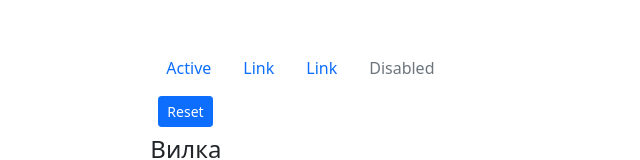
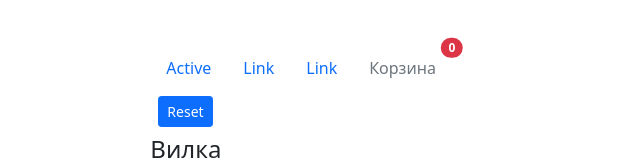
Before and after one commit to NikePro777/counter, a React (Create React App) app: page / in a window 1280 px wide. Shown: the top 160 px of the page, without its empty margins (79-719 px from the left). Built offline with nearby package versions, Linux system fonts and the light colour scheme.

Commit message:
add up status

```diff
--- a/src/app.jsx
+++ b/src/app.jsx
@@ -1,11 +1,51 @@
+import React, { useState } from "react";
 import Counters from "./components/counters";
 import NavBar from "./components/navBar";
 function App() {
+  const initialState = [
+    { value: 0, id: 1, name: "Вилка" },
+    { value: 0, id: 2, name: "Ложка" },
+    { value: 0, id: 3, name: "Тарелка" },
+  ];
+
+  const [counters, setCounters] = useState(initialState);
+
+  const handleDelete = (counterID) => {
+    const newCounters = counters.filter((c) => c.id !== counterID);
+    setCounters(newCounters);
+  };
+
+  const handleDecrement = (counterId) => {
+    const newCounters = [...counters];
+    const index = newCounters.findIndex((c) => c.id === counterId);
+    if (newCounters[index].value !== 0) {
+      newCounters[index].value--;
+      setCounters(newCounters); // Мой код
+    }
+  };
+
+  const handleIncrement = (counterId) => {
+    const newCounters = [...counters];
+    const index = newCounters.findIndex((c) => c.id === counterId);
+    newCounters[index].value++;
+    setCounters(newCounters);
+  };
+
+  const handleReset = () => {
+    console.log("yes");
+    setCounters(initialState);
+  };
   return (
     <div className="col-lg-8 mx-auto p-3 py-md-5">
       <main>
-        <NavBar />
-        <Counters />
+        <NavBar totalItems={counters.reduce((a, c) => a + c.value, 0)} />
+        <Counters
+          onIncrement={handleIncrement}
+          onDecrement={handleDecrement}
+          onReset={handleReset}
+          onDelete={handleDelete}
+          counters={counters}
+        />
       </main>
     </div>
   );
--- a/src/components/counters.jsx
+++ b/src/components/counters.jsx
@@ -1,51 +1,18 @@
-import React, { useState } from "react";
+import React from "react";
 import Counter from "./counter";
 
-const Counters = () => {
-  const initialState = [
-    { value: 0, id: 1, name: "Вилка" },
-    { value: 0, id: 2, name: "Ложка" },
-    { value: 0, id: 3, name: "Тарелка" },
-  ];
-
-  const [counters, setCounters] = useState(initialState);
-
-  const handleDelete = (counterID) => {
-    const newCounters = counters.filter((c) => c.id !== counterID);
-    setCounters(newCounters);
-  };
-
-  const handleDecrement = (counterId) => {
-    const newCounters = [...counters];
-    const index = newCounters.findIndex((c) => c.id === counterId);
-    if (newCounters[index].value !== 0) {
-      newCounters[index].value--;
-      setCounters(newCounters); // Мой код
-    }
-  };
-
-  const handleIncrement = (counterId) => {
-    const newCounters = [...counters];
-    const index = newCounters.findIndex((c) => c.id === counterId);
-    newCounters[index].value++;
-    setCounters(newCounters);
-  };
-
-  const handleReset = () => {
-    console.log("yes");
-    setCounters(initialState);
-  };
+const Counters = (props) => {
   return (
     <div>
-      <button onClick={handleReset} className="btn btn-primary btn-sm m-2">
+      <button onClick={props.onReset} className="btn btn-primary btn-sm m-2">
         Reset
       </button>
-      {counters.map((counter) => (
+      {props.counters.map((counter) => (
         <Counter
           key={counter.id}
-          onDelete={handleDelete}
-          onIncrement={handleIncrement}
-          onDecrement={handleDecrement}
+          onDelete={props.onDelete}
+          onIncrement={props.onIncrement}
+          onDecrement={props.onDecrement}
           {...counter}
         />
       ))}
--- a/src/components/navBar.jsx
+++ b/src/components/navBar.jsx
@@ -1,6 +1,6 @@
 import React from "react";
 
-const NavBar = () => {
+const NavBar = (props) => {
   return (
     <ul className="nav">
       <li className="nav-item">
@@ -20,12 +20,16 @@ const NavBar = () => {
       </li>
       <li className="nav-item">
         <a
-          className="nav-link disabled"
+          className="nav-link disabled position-relative"
           href="/"
           tabIndex="-1"
           aria-disabled="true"
         >
-          Disabled
+          Корзина{" "}
+          <span className="position-absolute top-0 start-100 translate-middle badge rounded-pill bg-danger">
+            {props.totalItems}
+            <span className="visually-hidden">unread messages</span>
+          </span>
         </a>
       </li>
     </ul>
```
